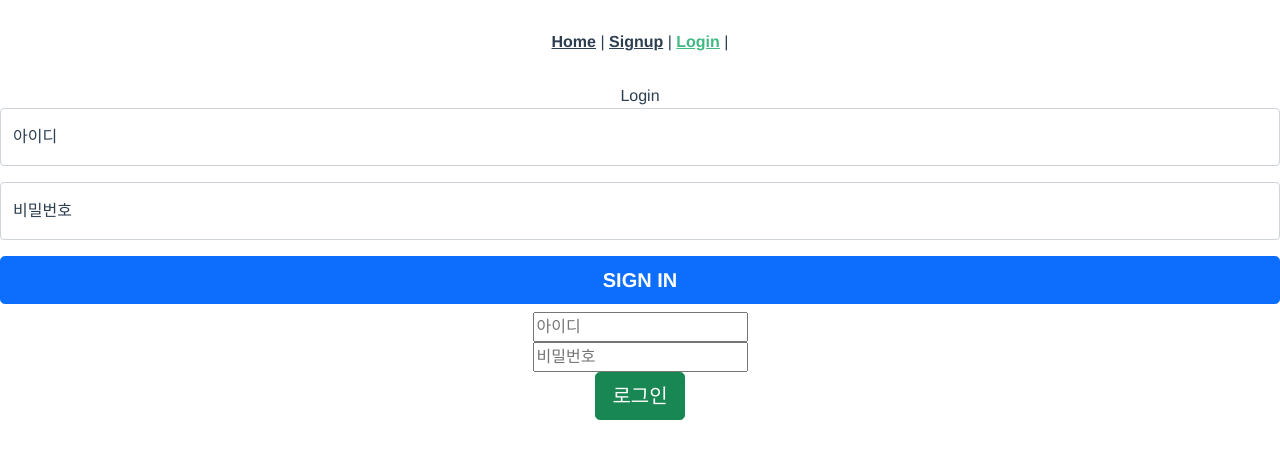
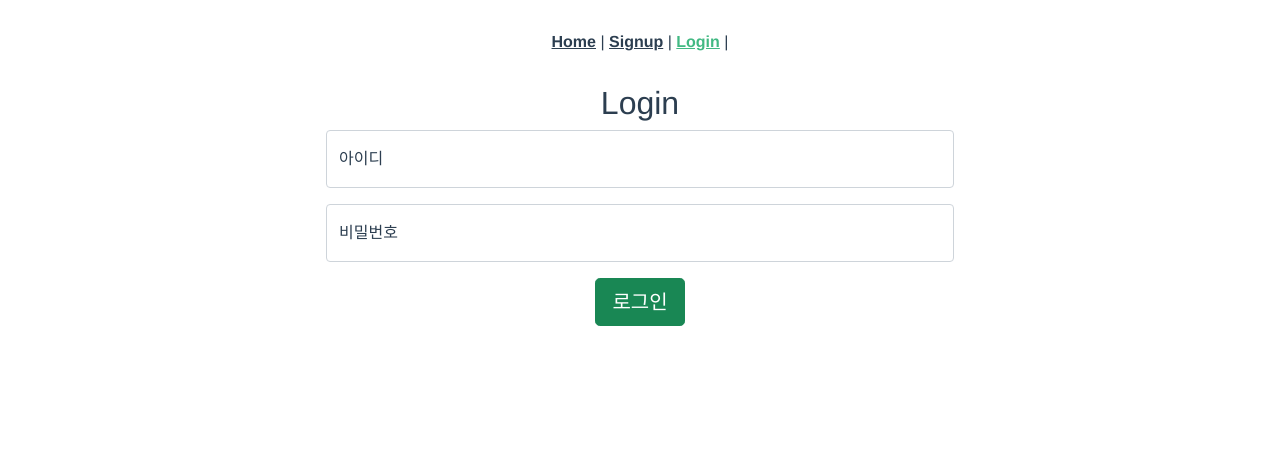
Before and after one commit to ssy0061/Cinema-front, a Vue app: page /accounts/login in a window 1280 px wide. Shown: the top 458 px of the page. Built offline with nearby package versions, Linux system fonts and the light colour scheme.

Commit message:
signup, login, logout

```diff
--- a/src/App.vue
+++ b/src/App.vue
@@ -5,7 +5,8 @@
       <span v-if="isLogin">
         <router-link to="/movie/1/">1번 영화</router-link> |
         <router-link to="/recommend/">추천</router-link> |
-        <router-link to="/profile/a/">a 유저 프로필</router-link>
+        <router-link to="/profile/a/">a 유저 프로필</router-link> |
+        <router-link to="#" @click.native="logout">Log Out</router-link>
       </span>
       <span v-else>
         <router-link to="/accounts/signup/">Signup</router-link> |
@@ -13,7 +14,7 @@
       </span>
     </div>
 
-    <router-view/>
+    <router-view @login="setLogin"/>
   </div>
 </template>
 
--- a/src/components/accounts/Login.vue
+++ b/src/components/accounts/Login.vue
@@ -1,50 +1,25 @@
 <template>
-  <div>
-    Login
-    <div>
-      <form>
-        <div class="form-floating mb-3">
-          <input type="email" class="form-control" id="floatingInput" placeholder="아이디">
-          <label for="floatingInput">아이디</label>
-        </div>
-        <div class="form-floating mb-3">
-          <input type="password" class="form-control" id="floatingPassword" placeholder="비밀번호">
-          <label for="floatingPassword">비밀번호</label>
-        </div>
-
-        <!-- <div class="form-check mb-3">
-          <input class="form-check-input" type="checkbox" value="" id="rememberPasswordCheck">
-          <label class="form-check-label" for="rememberPasswordCheck">
-            Remember password
-          </label>
-        </div> -->
-
-        <div class="d-grid">
-          <button class="btn btn-lg btn-primary btn-login text-uppercase fw-bold mb-2" type="submit">Sign in</button>
-          <!-- <div class="text-center">
-            <a class="small" href="#">Forgot password?</a>
-          </div> -->
-        </div>
-
-      </form>
-    </div>
-
-
-    <div>
-      <div>
+  <div class="row justify-content-center">
+    <h2>Login</h2>
+    <div class="col-6">
+      <div class="form-floating mb-3">
         <input
-          type="text" id="username"
+          type="text" id="username" class="form-control"
+          placeholder="ID"
           v-model="credentials.username"
-          placeholder="아이디"
         >
-        <br>
+        <label for="username">아이디</label>
+      </div>
+      <div class="form-floating mb-3">
         <input
           type="password"
           id="password"
+          class="form-control"
           v-model="credentials.password"
           @keyup.enter="login"
           placeholder="비밀번호"
         >
+        <label for="password">비밀번호</label>
       </div>
       <div>
         <button class="btn btn-success btn-lg" @click="login">로그인</button>
@@ -71,13 +46,14 @@ export default {
       console.log('login')
 
       axios({
-        mehtod: 'post',
+        method: 'post',
         url: 'http://127.0.0.1:8000/accounts/api/token/',
         data: this.credentials
       })
       .then(res => {
         console.log(res)
         localStorage.setItem('JWT', res.data.access)
+        this.$emit('login')
         this.$router.push({ name: 'Home' })
       })
       .catch(err => {
```
